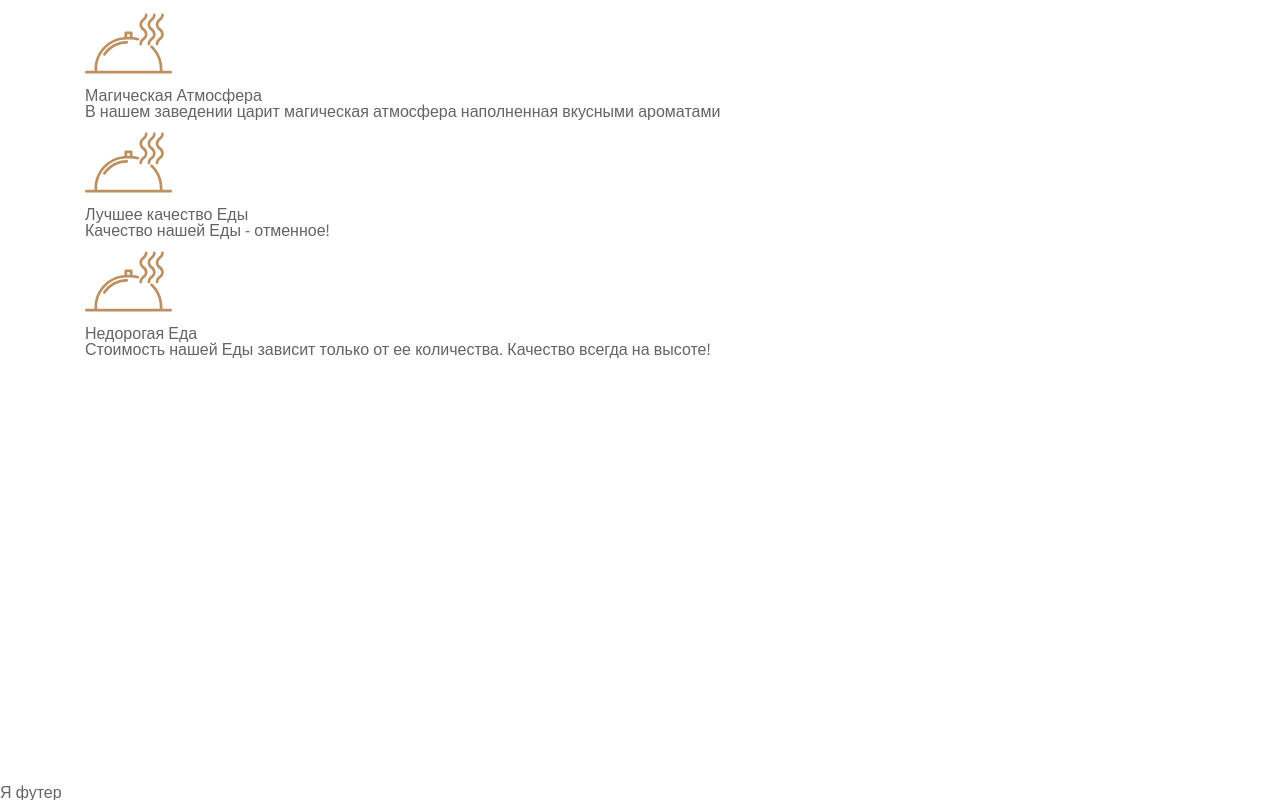
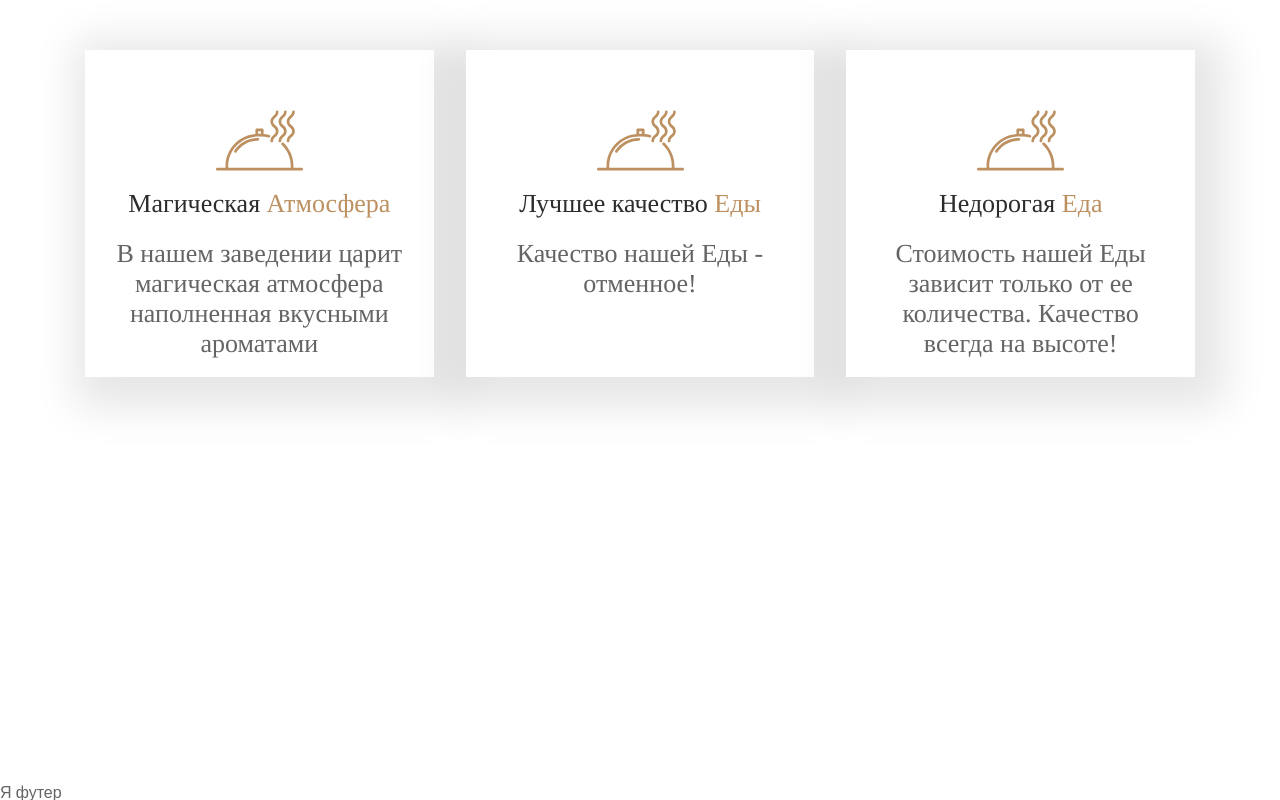
Before and after one commit to dreamsoundx/restaurant-home-of-the-best-food, a plain HTML site: page index.html in a window 1280 px wide. Drawn offline with nearby package versions, Linux system fonts and the light colour scheme.

Commit message:
feat: finish intro css

```diff
--- a/css/style.scss
+++ b/css/style.scss
@@ -36,5 +36,89 @@ body {
   flex: 1 1 auto;
 }
 
+.intro {
+  margin-top: 50px;
+  // .intro__container
+
+  &__container {
+  }
+
+  // .intro__content
+
+  &__content {
+  }
+
+  // .intro__items
+
+  &__items {
+    display: flex;
+    flex-wrap: wrap;
+    row-gap: 32px;
+    margin: 0px -16px;
+  }
+
+  // .intro__item
+
+  &__item {
+    flex: 1 1 33.333%;
+    padding: 0px 16px;
+    min-width: 320px;
+  }
+}
+.item-intro {
+  display: flex;
+  flex-direction: column;
+  align-items: center;
+  font-family: 'Tinos', serif;
+  font-size: 26px;
+  text-align: center;
+  padding: 47px 30px 18px 30px;
+  background-color: #ffffff;
+  height: 100%;
+  box-shadow: 10px 10px 40px 20px rgba(0, 0, 0, 0.1);
+  transition: 0.3s;
+  // .item-intro__icon
+
+  &__icon {
+    flex: 0 0 87px;
+    width: 87px;
+    display: flex;
+    justify-content: center;
+    align-items: flex-end;
+    &:not(:last-child) {
+      margin-bottom: 7px;
+    }
+  }
+
+  // .item-intro__item
+
+  &__item {
+    max-width: 100%;
+    max-height: 87px;
+  }
+
+  // .item-intro__title
+
+  &__title {
+    color: #2c2c2c;
+    &:not(:last-child) {
+      margin-bottom: 22px;
+    }
+  }
+
+  // .item-intro__selected-title
+
+  &__selected-title {
+    color: #bc9060;
+  }
+
+  // .item-intro__text
+
+  &__text {
+    line-height: 115%;
+    color: #656363;
+  }
+}
+
 .footer {
 }
```
Also changed, not shown: index.html (+3 -3 lines), css/style.css.
